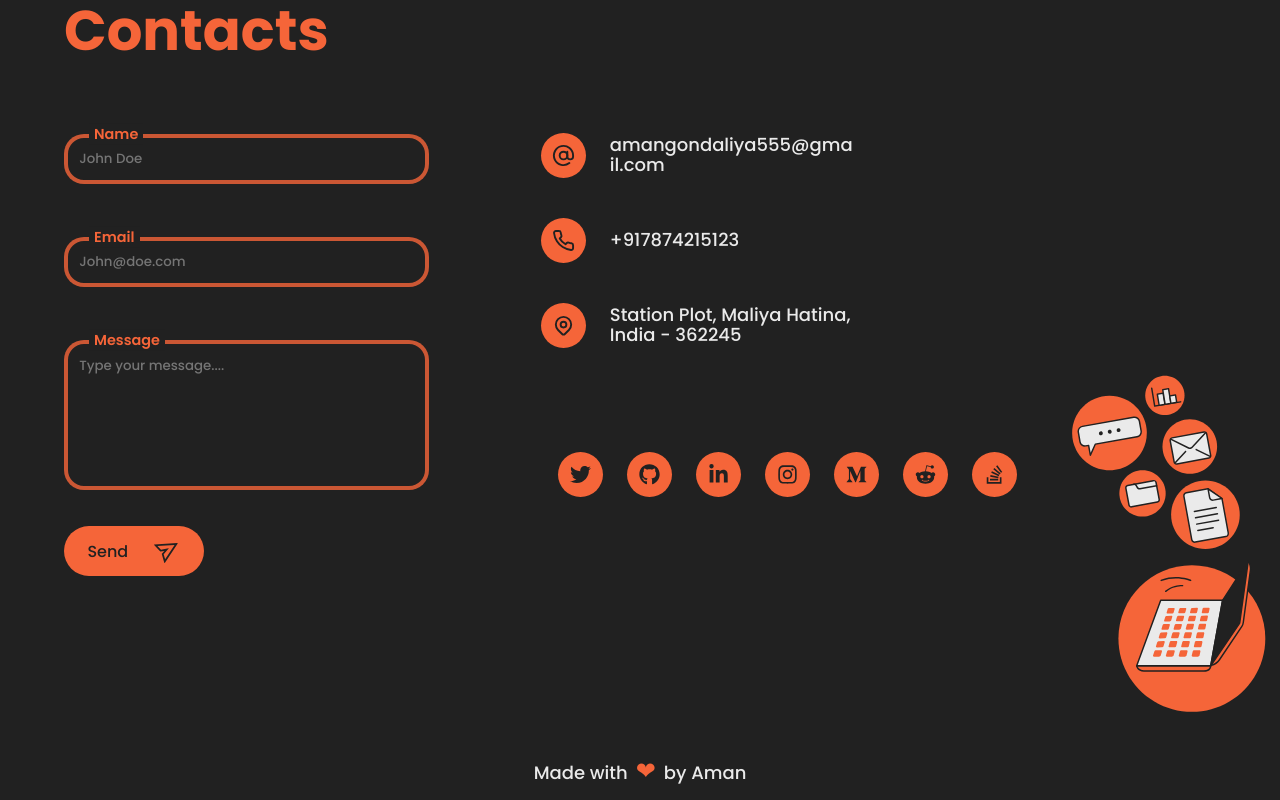
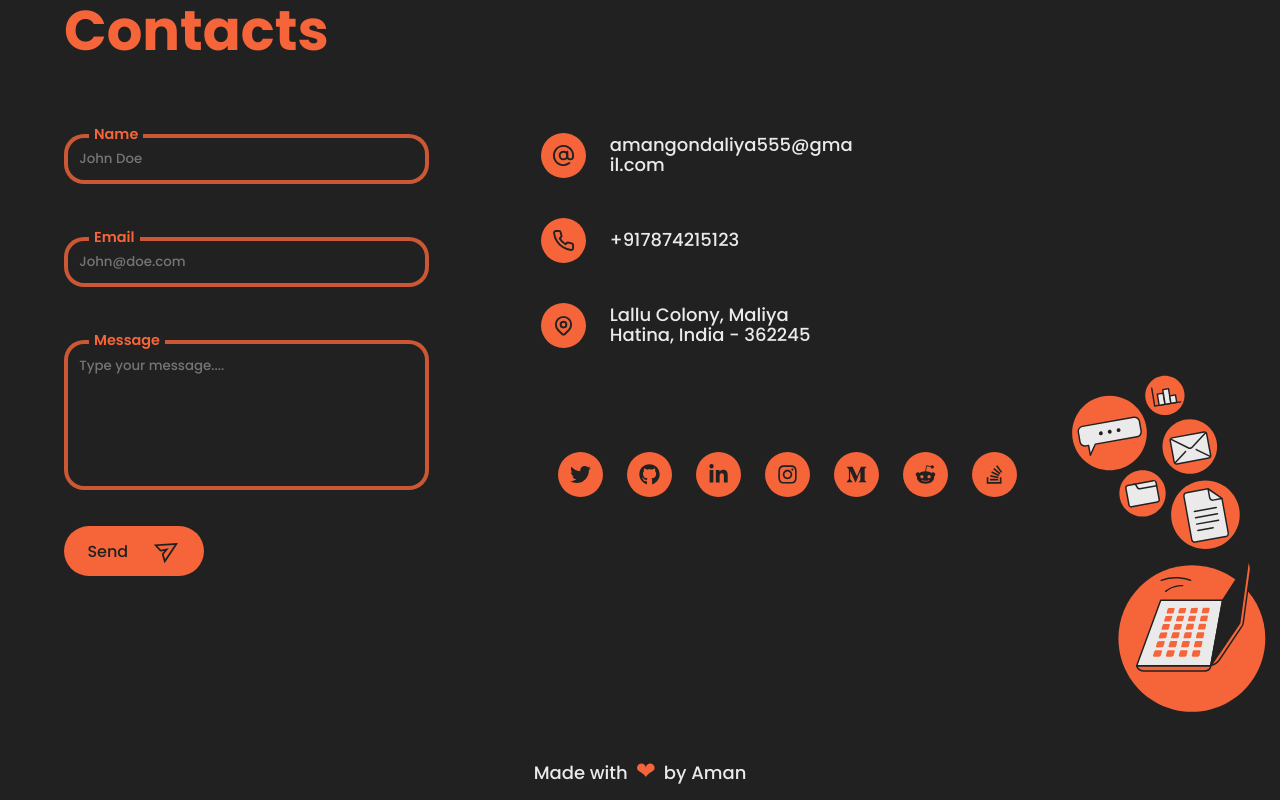
Before and after one commit to Amangondaliya555/Amangondaliya555.github.io, a React (Create React App) app: page / in a window 1280 px wide. Shown: the part 4881-5681 px from the top of the page. Built offline with nearby package versions, Linux system fonts and the light colour scheme; a web font is replaced by a local one.

Commit message:
address updated

```diff
--- a/src/data/contactsData.js
+++ b/src/data/contactsData.js
@@ -1,7 +1,7 @@
 export const contactsData = {
     email: 'amangondaliya555@gmail.com',
     phone: '+917874215123',
-    address: 'Station Plot, Maliya Hatina, India - 362245 ',
+    address: 'Lallu Colony, Maliya Hatina, India - 362245 ',
 
     sheetAPI: ''
 }
```
